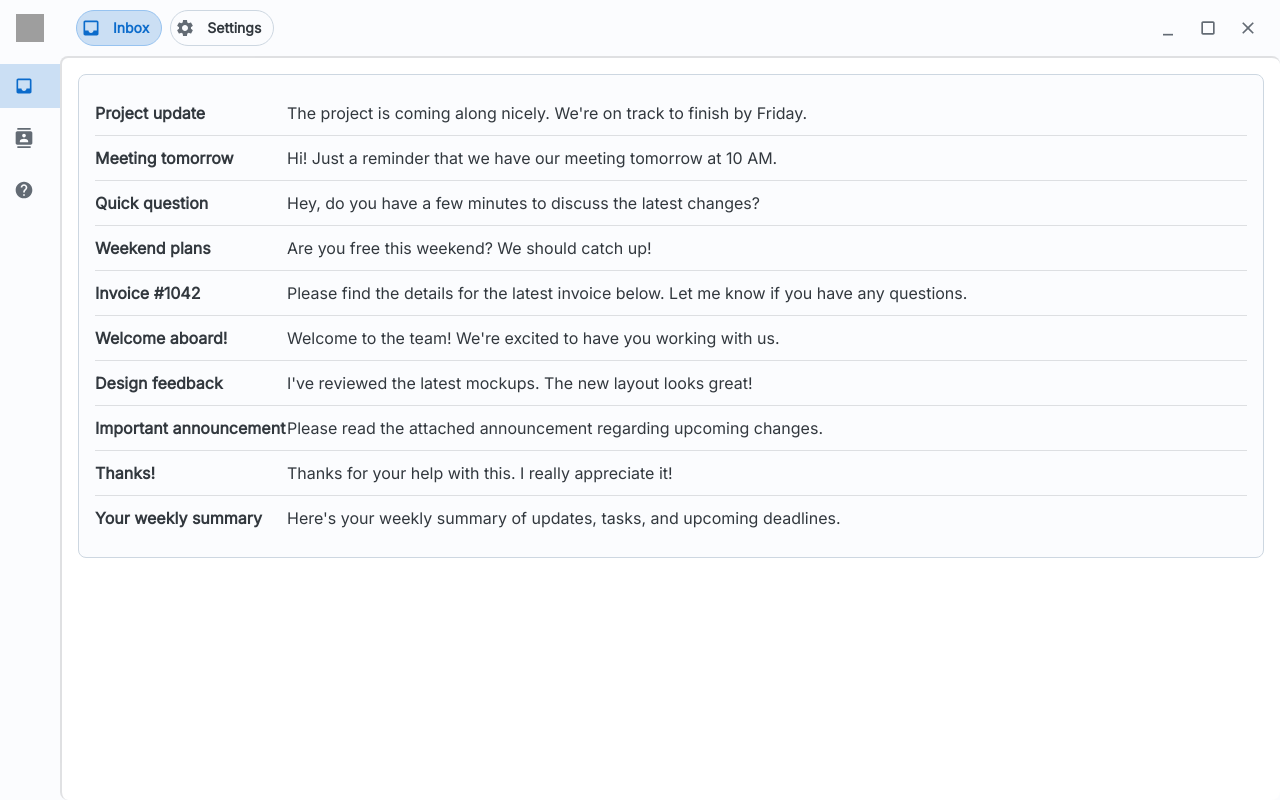
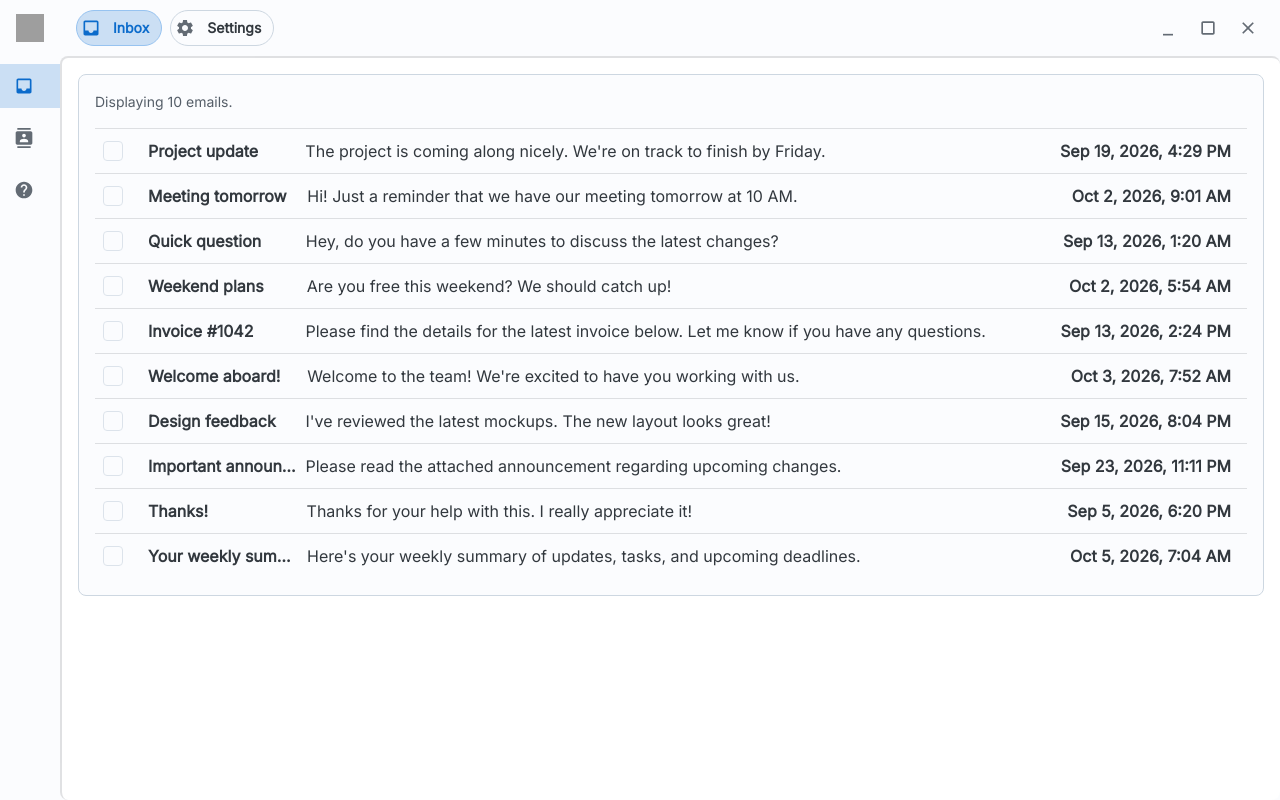
Before and after one commit to nathanalger/cs3141-team-software-project, a React (Vite) app in the folder src/renderer/: page / in a window 1280 px wide. Built offline with nearby package versions, Linux system fonts and the light colour scheme; grey boxes are pictures that could not be loaded.

Commit message:
Feat/grid and email renderer (#13)

```diff
--- a/src/renderer/src/components/EmailGrid.tsx
+++ b/src/renderer/src/components/EmailGrid.tsx
@@ -1,15 +1,34 @@
-import { Box, Typography } from '@mui/joy';
-import type { StoredEmail } from '../../../types/email';
+import { Box, Checkbox, Typography } from '@mui/joy';
+import { type StoredEmail } from '../../../types/email';
 import type { SxProps } from '@mui/joy/styles/types';
+import { useState } from 'react';
 
 const truncateSx = {
    whiteSpace: 'nowrap',
    overflow: 'hidden',
    textOverflow: 'ellipsis',
-   width: '100%',
+   minWidth: 0,
 } as SxProps;
 
-const EmailGrid = ({ messages }: { messages: StoredEmail[] }) => {
+/**
+ * TODO: messages: Message list should be controlled inside this element. For now though, we are using a sample generator.
+ */
+const EmailGrid = ({
+   messages = [],
+   onClick,
+}: {
+   messages?: StoredEmail[];
+   onClick?: (storedEmail: StoredEmail) => void;
+}) => {
+   const [selectedMessages, setSelectedMessages] = useState<number[]>([]);
+   const activeSelect = selectedMessages.length > 0;
+
+   const toggleSelectedMessage = (uid: number) => {
+      setSelectedMessages((prev) =>
+         prev.includes(uid) ? prev.filter((selectedUid) => selectedUid !== uid) : [...prev, uid],
+      );
+   };
+
    return (
       <Box
          sx={{
@@ -18,9 +37,21 @@ const EmailGrid = ({ messages }: { messages: StoredEmail[] }) => {
             flexDirection: 'column',
          }}
       >
+         <Box
+            sx={{
+               width: '100%',
+               pb: 2,
+               borderBottom: (t) => `1px solid ${t.palette.divider}`,
+            }}
+         >
+            <Typography level="body-sm">
+               Displaying {messages.length} emails. {activeSelect && `${selectedMessages.length} message(s) selected.`}
+            </Typography>
+         </Box>
+
          {messages.map((email, idx) => (
+            <Box key={email.uid}>
                <Box
-               key={email.uid}
                   sx={{
                      borderBottom: idx == messages.length - 1 ? 'none' : (t) => `1px solid ${t.palette.divider}`,
                      height: 45,
@@ -28,17 +59,80 @@ const EmailGrid = ({ messages }: { messages: StoredEmail[] }) => {
                      display: 'flex',
                      flexDirection: 'row',
                      alignItems: 'center',
+                     cursor: 'pointer',
+                     px: 1,
+                     '&:hover': {
+                        bgcolor: (t) => t.palette.background.popup,
+                     },
                   }}
                >
-               <Typography fontWeight={600} sx={{ display: 'flex', alignItems: 'center', flex: 1, ...truncateSx }}>
+                  <Box
+                     sx={{
+                        display: 'flex',
+                        alignItems: 'center',
+                        width: 45,
+                        opacity: activeSelect ? '100%' : '65%',
+                     }}
+                  >
+                     <Checkbox
+                        checked={selectedMessages.includes(email.uid)}
+                        onChange={() => toggleSelectedMessage(email.uid)}
+                        sx={{
+                           border: 'none',
+                           bgcolor: 'transparent',
+                        }}
+                     />
+                  </Box>
+
+                  <Box
+                     sx={{
+                        display: 'flex',
+                        flex: 1,
+                        minWidth: 0,
+                        userSelect: 'none',
+                        height: '100%',
+                        alignContent: 'center',
+                        flexDirection: 'row',
+                        alignItems: 'center',
+                     }}
+                     onClick={() => {
+                        if (activeSelect) toggleSelectedMessage(email.uid);
+                        else {
+                           onClick?.(email);
+                        }
+                     }}
+                  >
+                     <Typography fontWeight={600} sx={{ flex: 1, ...truncateSx, mr: 1 }}>
                         {email.message.subject}
                      </Typography>
 
-               <Typography sx={{ display: 'flex', alignItems: 'center', flex: 5, ...truncateSx }}>
-                  {email.message.text}
+                     <Typography sx={{ flex: 5, ...truncateSx }}>{email.message.text}</Typography>
+
+                     <Typography fontWeight={600} textAlign={'right'} sx={{ ...truncateSx, mx: 1 }}>
+                        {(email.internalDate ?? email.message.date)?.toLocaleString(undefined, {
+                           dateStyle: 'medium',
+                           timeStyle: 'short',
+                        })}
                      </Typography>
                   </Box>
+               </Box>
+            </Box>
          ))}
+         {
+            // TODO: Replace inbox name with actual name of inbox
+            messages.length == 0 && (
+               <Box
+                  sx={{
+                     px: 2,
+                     pt: 5,
+                     pb: 4,
+                     textAlign: 'center',
+                  }}
+               >
+                  <Typography>Your inbox is empty!</Typography>
+               </Box>
+            )
+         }
       </Box>
    );
 };
--- /dev/null
+++ b/src/renderer/src/components/EmailRenderer.tsx
@@ -0,0 +1,95 @@
+import { Box, Button, Divider, Typography, useColorScheme } from '@mui/joy';
+import interRegular from '@fontsource/inter/files/inter-latin-400-normal.woff2?inline';
+import type { StoredEmail } from '../../../types/email';
+import { ArrowBack } from '@mui/icons-material';
+
+const formatAddresses = (addresses: StoredEmail['message']['from']) =>
+   addresses.map(({ name, address }) => (name ? `${name} <${address}>` : address)).join(', ');
+
+const EmailRenderer = ({ email, onBack }: { email: StoredEmail; onBack: () => void }) => {
+   const { message } = email;
+   const { mode, systemMode } = useColorScheme();
+   const colorScheme = mode === 'system' ? systemMode : mode;
+   const rootStyle = getComputedStyle(document.documentElement);
+   const backgroundColor = rootStyle.getPropertyValue('--joy-palette-background-surface').trim() || '#ffffff';
+   const textColor = rootStyle.getPropertyValue('--joy-palette-text-primary').trim() || '#000000';
+   const receivedDate = email.internalDate ?? message.date;
+   const htmlDocument = message.html
+      ? `<!doctype html><html><head><meta http-equiv="Content-Security-Policy" content="default-src 'none'; img-src data:; style-src 'unsafe-inline'; font-src data:"><style>
+         @font-face {
+            font-family: Inter;
+            src: url("${interRegular}") format("woff2");
+            font-style: normal;
+            font-weight: 400;
+         }
+         html, body { min-height: 100%; }
+         body {
+            background-color: ${backgroundColor};
+            color: ${textColor};
+            color-scheme: ${colorScheme ?? 'light'};
+            font-family: Inter, sans-serif;
+         }
+      </style></head><body>${message.html}</body></html>`
+      : undefined;
+
+   return (
+      <Box sx={{ display: 'flex', flexDirection: 'column', gap: 2, minWidth: 0 }}>
+         <Button
+            onClick={onBack}
+            size={'sm'}
+            sx={{ alignSelf: 'flex-start' }}
+            variant="plain"
+            startDecorator={<ArrowBack />}
+         >
+            Back to inbox
+         </Button>
+
+         <Typography level="h2">{message.subject || '(No subject)'}</Typography>
+
+         <Box sx={{ display: 'flex', flexDirection: 'column', gap: 0.5 }}>
+            <Typography>
+               <strong>From:</strong> {formatAddresses(message.from)}
+            </Typography>
+            <Typography>
+               <strong>To:</strong> {formatAddresses(message.to)}
+            </Typography>
+            {message.cc.length > 0 && (
+               <Typography>
+                  <strong>CC:</strong> {formatAddresses(message.cc)}
+               </Typography>
+            )}
+            {receivedDate && (
+               <Typography>
+                  <strong>Received:</strong>{' '}
+                  {receivedDate.toLocaleString(undefined, {
+                     dateStyle: 'medium',
+                     timeStyle: 'short',
+                  })}
+               </Typography>
+            )}
+         </Box>
+
+         <Divider />
+
+         {htmlDocument ? (
+            <Box
+               component="iframe"
+               title={`Email body: ${message.subject || 'No subject'}`}
+               sandbox=""
+               srcDoc={htmlDocument}
+               sx={{
+                  width: '100%',
+                  minHeight: 400,
+                  border: 'none',
+               }}
+            />
+         ) : (
+            <Typography sx={{ whiteSpace: 'pre-wrap', overflowWrap: 'anywhere' }}>
+               {message.text || 'This message has no body.'}
+            </Typography>
+         )}
+      </Box>
+   );
+};
+
+export default EmailRenderer;
--- a/src/renderer/src/pages/InboxPage.tsx
+++ b/src/renderer/src/pages/InboxPage.tsx
@@ -1,11 +1,22 @@
 import { Card } from '@mui/joy';
 import EmailGrid from '../components/EmailGrid';
-import { generateSampleEmails } from '../../../types/email';
+import EmailRenderer from '../components/EmailRenderer';
+import { generateSampleEmails, type StoredEmail } from '../../../types/email';
+import { useState } from 'react';
 
 const InboxPage = () => {
+   const [messages] = useState(() => generateSampleEmails());
+   const [openedEmail, setOpenedEmail] = useState<StoredEmail | undefined>(undefined);
+
    return (
       <Card>
-         <EmailGrid messages={generateSampleEmails()} />
+         {!openedEmail && (
+            <EmailGrid
+               messages={messages}
+               onClick={setOpenedEmail}
+            />
+         )}
+         {openedEmail && <EmailRenderer email={openedEmail} onBack={() => setOpenedEmail(undefined)} />}
       </Card>
    );
 };
```
Lines whose indentation alone changed are shown as unchanged.
